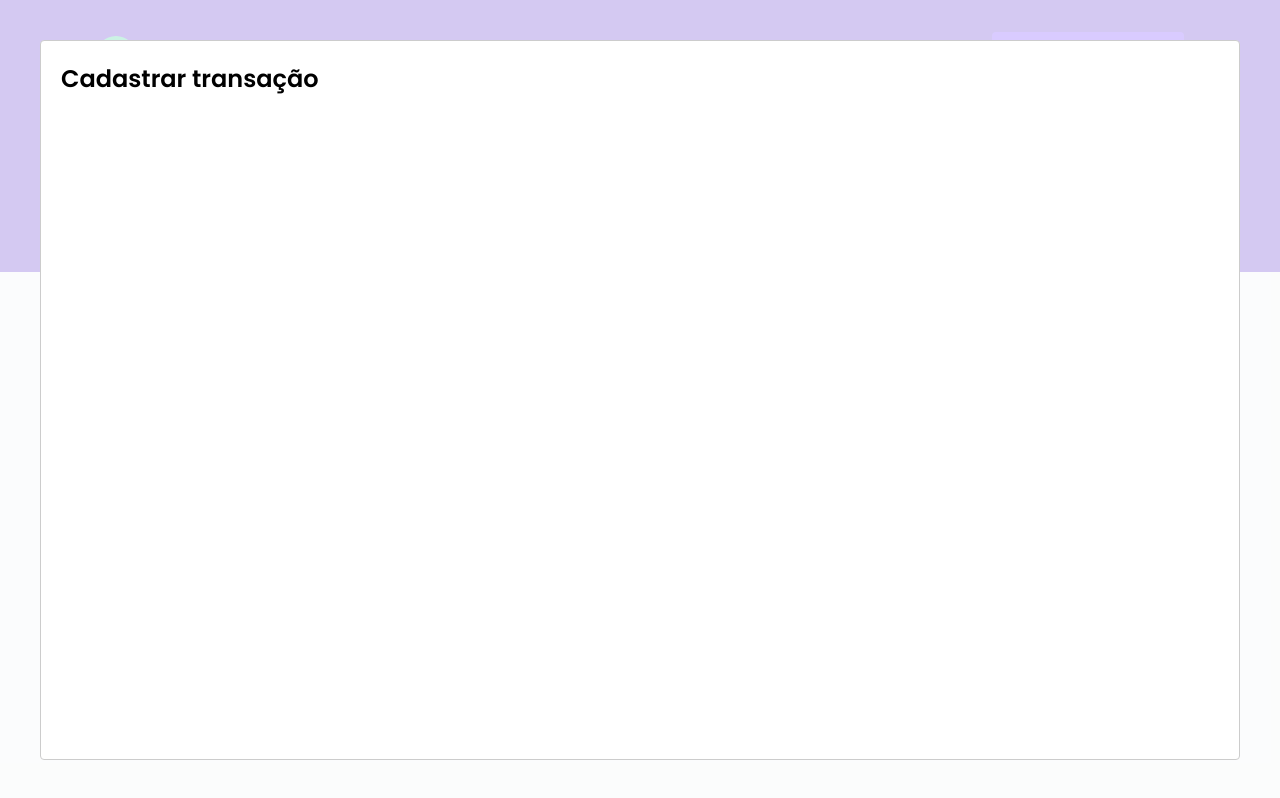
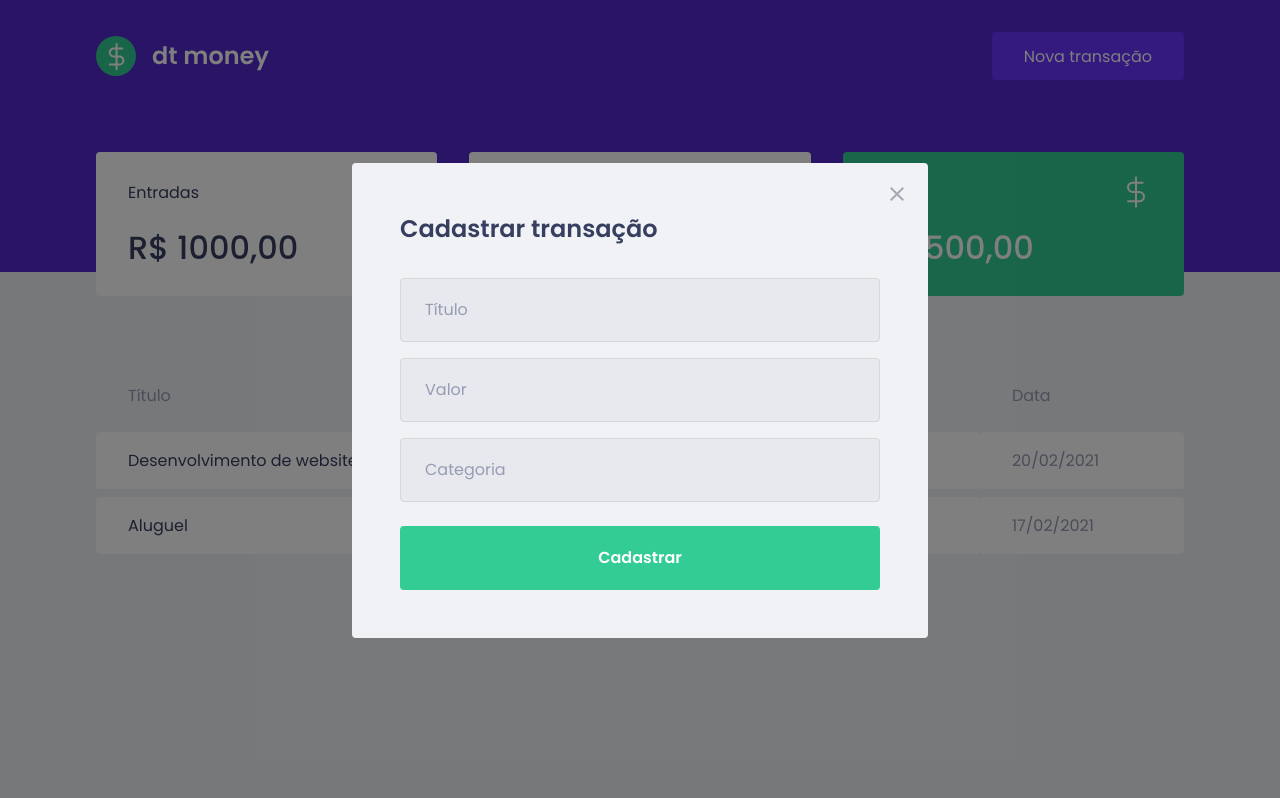
Before and after one commit to rafaelramosdev/ignite-reactjs-chapter-II-dt-money, a React (Vite) app: page / in a window 1280 px wide. Both pictures are taken after a click on the button "Nova transação". Built offline with nearby package versions, Linux system fonts and the light colour scheme; what miragejs would draw is missing.

Commit message:
feat: create structure and styling for the modal

```diff
--- a/src/components/NewTransactionModal/index.tsx
+++ b/src/components/NewTransactionModal/index.tsx
@@ -1,4 +1,6 @@
 import Modal from 'react-modal'
+
+import closeImg from '../../assets/close.svg'
 
 import { Container } from './styles'
 
@@ -9,13 +11,33 @@
 
 export function NewTransactionModal({ isOpen, onRequestClose }: NewTransactionModalProps) {
   return (
-    <Container>
       <Modal
         isOpen={isOpen}
         onRequestClose={onRequestClose}
+        overlayClassName="react-modal-overlay"
+        className="react-modal-content"
       >
-        <h2>Cadastrar transação</h2>
+        <button
+          type="button"
+          className="react-modal-close"
+          onClick={onRequestClose}
+        >
+          <img src={closeImg} alt="Fechar modal" />
+        </button>
+
+        <Container>
+          <h2>Cadastrar transação</h2>
+
+          <input placeholder="Título" />
+
+          <input type="number" placeholder="Valor" />
+
+          <input placeholder="Categoria" />
+
+          <button type="submit">
+            Cadastrar
+          </button>
+        </Container>
       </Modal>
-    </Container>
   )
 }
--- a/src/components/NewTransactionModal/styles.ts
+++ b/src/components/NewTransactionModal/styles.ts
@@ -1,5 +1,56 @@
 import styled from 'styled-components'
 
-export const Container = styled.div`
+export const Container = styled.form`
+  h2 {
+    color: var(--text-title);
+    font-size: 1.5rem;
+    margin-bottom: 2rem;
+  }
 
+  input {
+    width: 100%;
+    height: 4rem;
+
+    padding: 0 1.5rem;
+
+    border: 1px solid #d7d7d7;
+    border-radius: 0.25rem;
+
+    background: #e7e9ee;
+
+    font-weight: 400;
+    font-size: 1rem;
+
+    &::placeholder {
+      color: var(--text-body);
+    }
+
+    & + input {
+      margin-top: 1rem;
+    }
+  }
+
+  button[type="submit"] {
+    width: 100%;
+    height: 4rem;
+
+    padding: 0 1.5rem;
+
+    border: 0;
+    border-radius: 0.25rem;
+
+    background: var(--green);
+    color: #ffffff;
+
+    font-weight: 600;
+    font-size: 1rem;
+
+    margin-top: 1.5rem;
+
+    transition: filter 0.2s;
+
+    &:hover {
+      filter: brightness(0.9);
+    }
+  }
 `
--- a/src/styles/global.ts
+++ b/src/styles/global.ts
@@ -49,4 +49,47 @@
     opacity: 0.6;
     cursor: not-allowed;
   }
+
+  .react-modal-overlay {
+    background: rgba(0, 0, 0, 0.5);
+
+    position: fixed;
+    top: 0;
+    bottom: 0;
+    right: 0;
+    left: 0;
+
+    display: flex;
+    align-items: center;
+    justify-content: center;
+  }
+
+  .react-modal-content {
+    width: 100%;
+    max-width: 576px;
+
+    background: var(--background);
+
+    padding: 3rem;
+
+    position: relative;
+
+    border-radius: 0.25rem;
+  }
+
+  .react-modal-close {
+    position: absolute;
+    top: 1.5rem;
+    right: 1.5rem;
+
+    border: 0;
+
+    background: transparent;
+
+    transform: filter 0.2s;
+
+    &:hover {
+      filter: brightness(0.8);
+    }
+  }
 `
```
